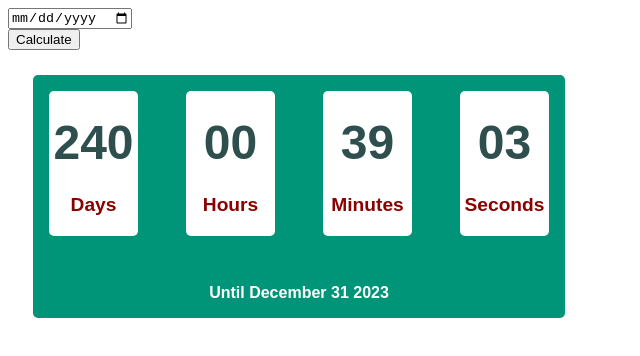
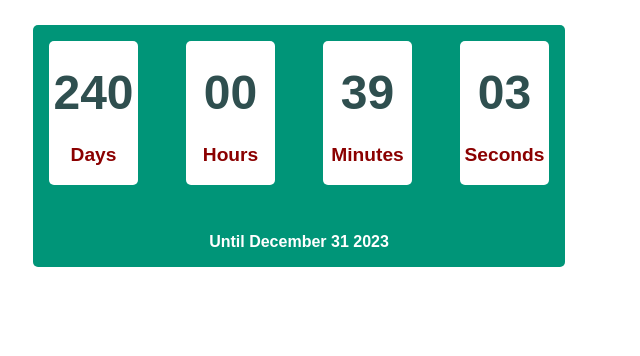
Before and after one commit to codeswitching9/date-countdown, a plain HTML site: page index.html in a window 1280 px wide. Shown: the whole page, without its empty margins (0-640 px from the left). Drawn offline with nearby package versions, Linux system fonts and the light colour scheme.

Commit message:
final - preset date; no date picker

```diff
--- a/index.html
+++ b/index.html
@@ -7,13 +7,6 @@
         <link rel="stylesheet" href="src/main.css">
     </head>
     <body>
-        <!-- calendar picker added -->
-        <form>
-            <input class="form-control" type="date" id="textDate" placeholder="Select Date" />
-            <br>
-            <input type="button" value="Calculate" onclick="startTimer()"
-        </form>
-
         <!-- countdown widget -->
         <div class="until" id="myCountdown">
             <div class="until__component">
@@ -39,6 +32,10 @@
         <!-- script for actual countdown -->
         <script src="https://cdnjs.cloudflare.com/ajax/libs/dayjs/1.11.7/dayjs.min.js"></script>
         <script src="https://cdnjs.cloudflare.com/ajax/libs/dayjs/1.11.7/plugin/duration.min.js"></script>
+
+        <!-- bootstrap js -->
+        <script src="https://cdn.jsdelivr.net/npm/bootstrap@4.0.0/dist/js/bootstrap.min.js" integrity="sha384-JZR6Spejh4U02d8jOt6vLEHfe/JQGiRRSQQxSfFWpi1MquVdAyjUar5+76PVCmYl" crossorigin="anonymous"></script>
+
         <script src="src/main.js"></script>
     </body>
 </html>
--- a/src/main.js
+++ b/src/main.js
@@ -3,7 +3,7 @@ dayjs.extend(dayjs_plugin_duration);
 function activateCountdown(element, dateString) {
     const targetDate = dayjs(dateString);
 
-    element.querySelector(".until__event").textContent = `Until ${ targetDate.format("MMMM D YYYY")}`;
+    element.querySelector(".until__event").textContent = `Until ${targetDate.format("MMMM D YYYY")}`;
 
     // function calculates difference between now and target date
     setInterval(() => {
```
